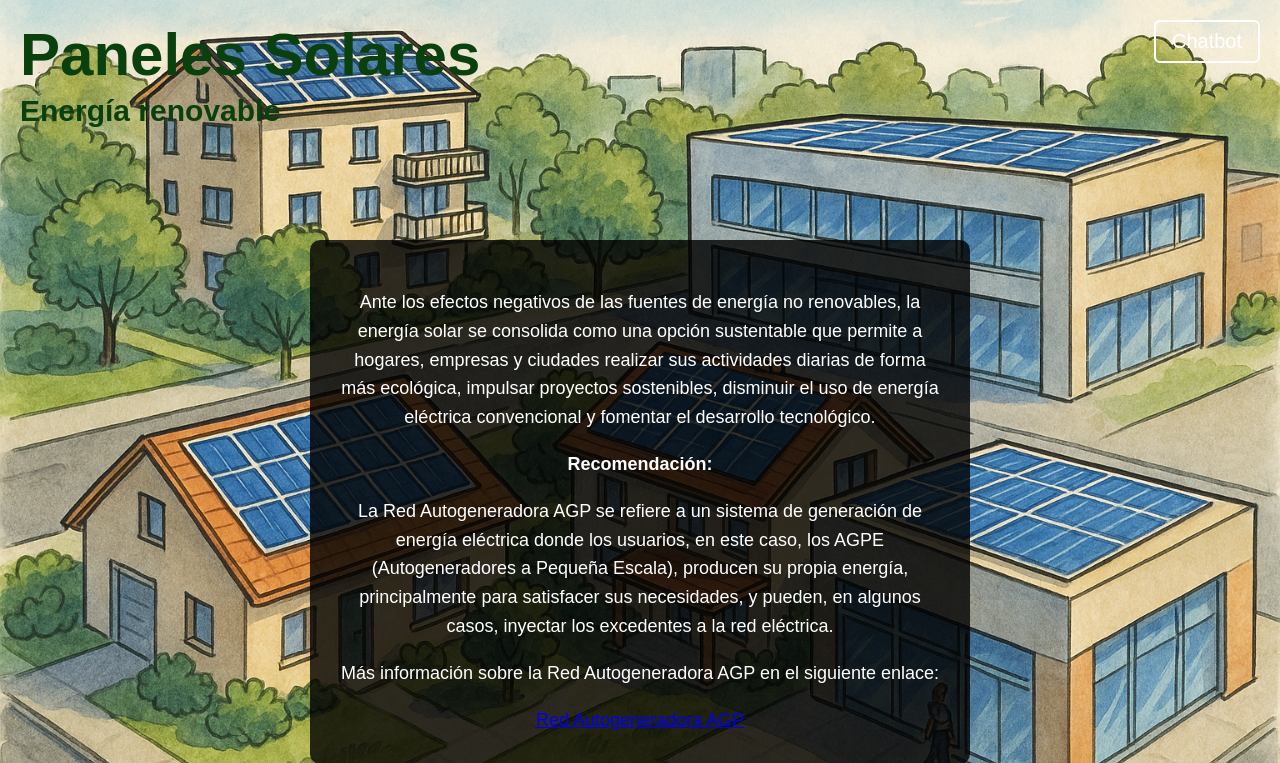
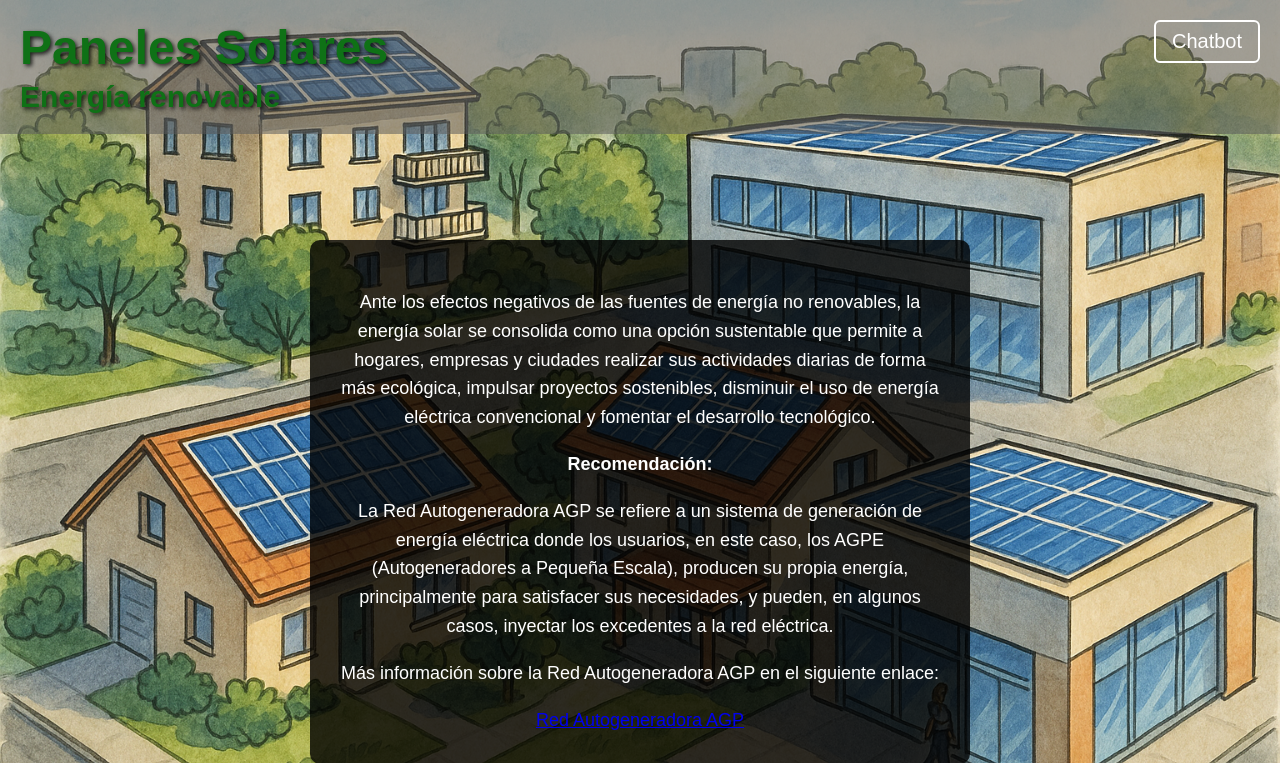
Before and after one commit to manumoralesv/Proyecto_Final_Grupo20_T.Tech, a FastAPI app: page / in a window 1280 px wide. Shown: the top 763 px of the page. Run offline with FastAPI, Linux system fonts and the light colour scheme; parts of the project's set-up code (start-up, migrations or seed data) failed here and were passed over.

Commit message:
Se corrige fondo del titulo de home para que sea mas legible, y se añade a main la validacion si es python menor a 3.10 para que corra en todas las maquinas.

```diff
--- a/main.py
+++ b/main.py
@@ -8,6 +8,8 @@ import spacy  # Spacy es una biblioteca de procesamiento de lenguaje natural.
 from pydantic import BaseModel # Pydantic nos ayuda a definir modelos de datos y validar entradas.
 from typing import List # Importamos List para definir tipos de listas.
 import difflib  # Difflib nos ayuda a encontrar coincidencias entre cadenas de texto.
+import sys
+from typing import Union
 #Datos de el csv: Departamento;Precio Panel Individual (COP);Costo Sistema Residencial (COP);Costo Sistema Comercial (COP);Notas
 
 # Funcion para cargar los datos desde un archivo CSV.
@@ -142,7 +144,14 @@ async def set_name(request: NameRequest):
     user_name["name"] = request.name.strip()
     return {"message": f"¡Hola, {user_name['name']}! cómo estás, soy tu asistente virtual que te orientará sobre Energías Renovables."}
 
-def encontrar_categoria(pregunta_usuario: str) -> str | None:
+# Verificamos la version de python para usar el tipo de dato str | None o Union[str, None]
+if sys.version_info >= (3, 10):
+    ReturnType = str | None
+else:
+    ReturnType = Union[str, None]
+
+
+def encontrar_categoria(pregunta_usuario: str) -> ReturnType:
     pregunta_usuario = pregunta_usuario.lower().strip()
 
     # Primero buscar coincidencias con palabras clave importantes
--- a/static/style_home.css
+++ b/static/style_home.css
@@ -9,16 +9,37 @@ body {
 }
 
 /* Títulos en esquina superior izquierda */
-.titles {
+/* .titles {
   position: absolute;
   top: 20px;
   left: 20px;
   text-align: left;
   color: rgb(9, 64, 13);
+  background-color: rgba(94, 94, 94, 0.562);
 }
 
 .titles h1 {
   font-size: 60px;
+  margin: 0;
+}
+
+.titles h2 {
+  font-size: 30px;
+  margin: 5px 0 0 0;
+} */
+
+/* Títulos en esquina superior izquierda para el chatbot */
+.titles {
+  text-align: left;
+  padding: 20px;
+  background-color: rgba(94, 94, 94, 0.562);
+  color: rgb(15, 113, 22);
+  margin-bottom: 20px;
+  text-shadow: 2px 2px 4px rgba(0, 0, 0, 0.8);
+}
+
+.titles h1 {
+  font-size: 48px;
   margin: 0;
 }
 
```
